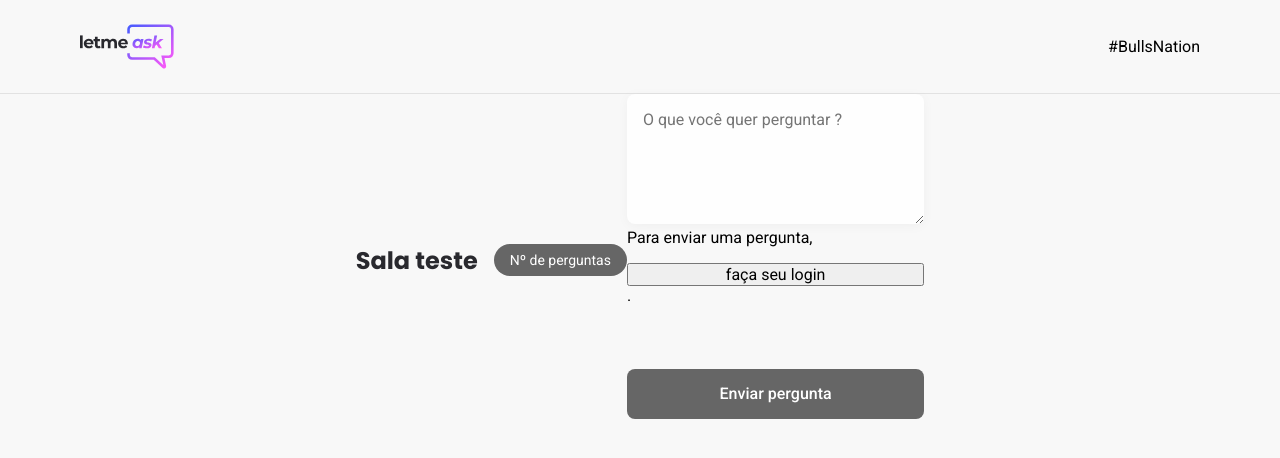
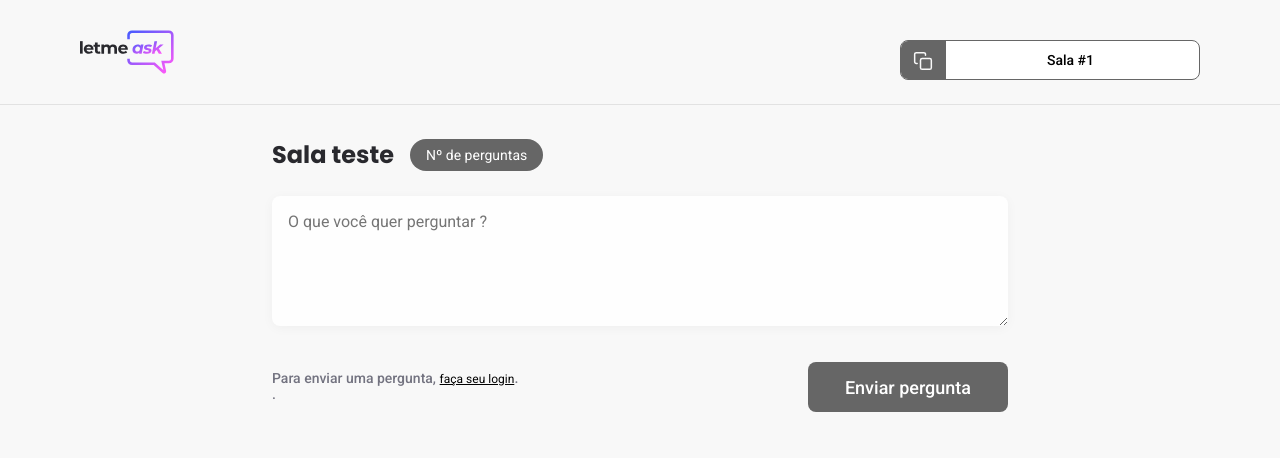
Before and after one commit to FerrariSnow/LetmeAsk, a React (Create React App) app: page /rooms/1 in a window 1280 px wide. Shown: the top 458 px of the page. Built offline with nearby package versions, Linux system fonts and the light colour scheme; no server answers.

Commit message:
html + css pagina das salas

```diff
--- /dev/null
+++ b/src/components/RoomCode.tsx
@@ -0,0 +1,21 @@
+ import copyImg from'../assets/images/copy.svg';
+ import '../styles/room-code.scss';
+
+ type RoomCodeProps = {
+   code: string;
+ }
+
+ export function RoomCode(props: RoomCodeProps) {
+   function copyRoomCodeToClipboard() {
+     navigator.clipboard.writeText(props.code);
+   }
+
+   return (
+     <button className="room-code" onClick={copyRoomCodeToClipboard}>
+       <div>
+         <img src={copyImg} alt="Copy room code" />
+       </div>
+       <span>Sala #{props.code}</span>
+     </button>
+   )
+ }
--- a/src/pages/Room.tsx
+++ b/src/pages/Room.tsx
@@ -1,19 +1,28 @@
+import { useParams } from 'react-router-dom'
+
 import logoImg from '../assets/images/logo.svg';
 import { Button } from '../components/button';
+import { RoomCode } from '../components/RoomCode';
 
 import '../styles/room.scss'
 
+type RoomParams = {
+  id: string;
+}
+
 export function Room() {
+  const params = useParams<RoomParams>();
+
   return (
     <div id="page-room">
       <header>
         <div className="content">
           <img src={logoImg} alt="LetmeAsk" />
-          <div>#BullsNation</div>
+          <RoomCode code={params.id}/>
         </div>
       </header>
 
-      <main className="content">
+      <main>
         <div className="room-title">
           <h1>Sala teste</h1>
           <span>Nº de perguntas</span>
@@ -24,7 +33,7 @@ export function Room() {
           placeholder="O que você quer perguntar ?"/>
 
           <div className="form-footer">
-            <span>Para enviar uma pergunta, <button>faça seu login</button>.</span>
+            <span>Para enviar uma pergunta, <button className="butao">faça seu login</button>. .</span>
             <Button type="submit">Enviar pergunta</Button>
           </div>
         </form>
--- a/src/styles/button.css
+++ b/src/styles/button.css
@@ -1,5 +1,4 @@
 .button{
-  margin-top: 64px;
   height: 50px;
   border-radius: 8px;
   font-weight: 500;
--- /dev/null
+++ b/src/styles/room-code.scss
@@ -0,0 +1,32 @@
+.room-code {
+  height: 40px;
+  width: 300px;
+  border-radius: 8px;
+  overflow: hidden;
+
+  background: #FFF;
+  border: 1px solid #666;
+  cursor: pointer;
+
+  display: flex;
+
+  div {
+    background: #666;
+    padding: 0 12px;
+    display: flex;
+    justify-content: space-between;
+    align-items: center;
+    height: 40px;
+    width: 45px;
+  }
+
+  span {
+    display: block;
+    align-self: center;
+    flex: 1;
+    padding: 0 16px 0 12px;
+    width: 23px;
+    font-size: 14px;
+    font-weight: 500;
+  }
+}
--- a/src/styles/room.scss
+++ b/src/styles/room.scss
@@ -19,7 +19,7 @@
   main {
     max-width: 800px;
     margin: 0 auto;
-    align-items: inherit;
+    display: block;
 
     .room-title {
       margin: 32px 0 24px;
@@ -54,6 +54,37 @@
         resize: vertical;
         min-height: 130px;
       }
+
+      .form-footer {
+        display : flex;
+        justify-content: space-between;
+        align-items: center;
+        margin-top: 16px;
+
+        span {
+          font-size:14px;
+          color: #737380;
+          font-weight: 500;
+        }
+      .butao {
+        font-size: 12px;
+        max-width: 75px;
+        max-height: 18px;
+        background: transparent;
+        border: 0;
+        color: #000;
+        text-decoration: underline;
+        cursor: pointer;
+      }
+
+        Button {
+          font-size: 18px;
+          max-width: 200px;
+          align-self: left;
+        }
+
+
+      }
+      }
     }
   }
-}
```
